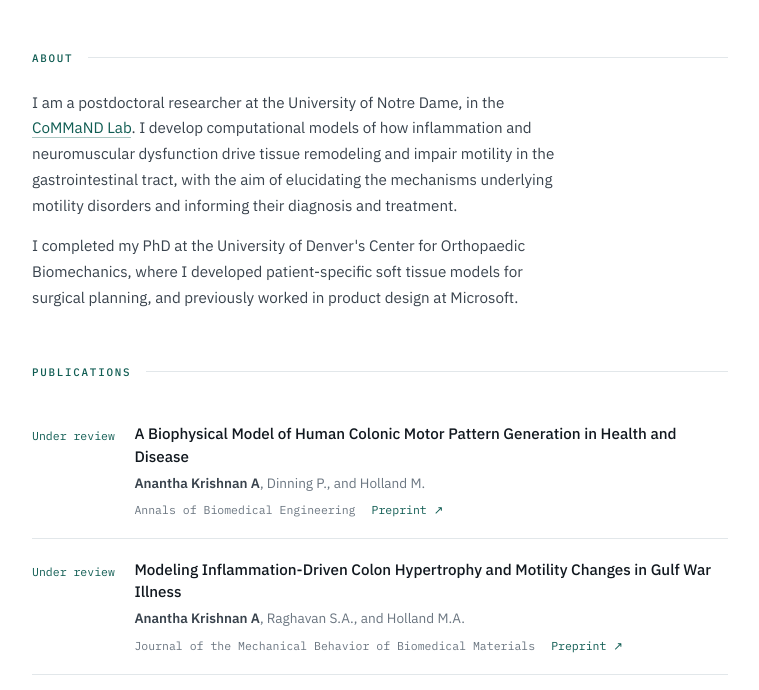
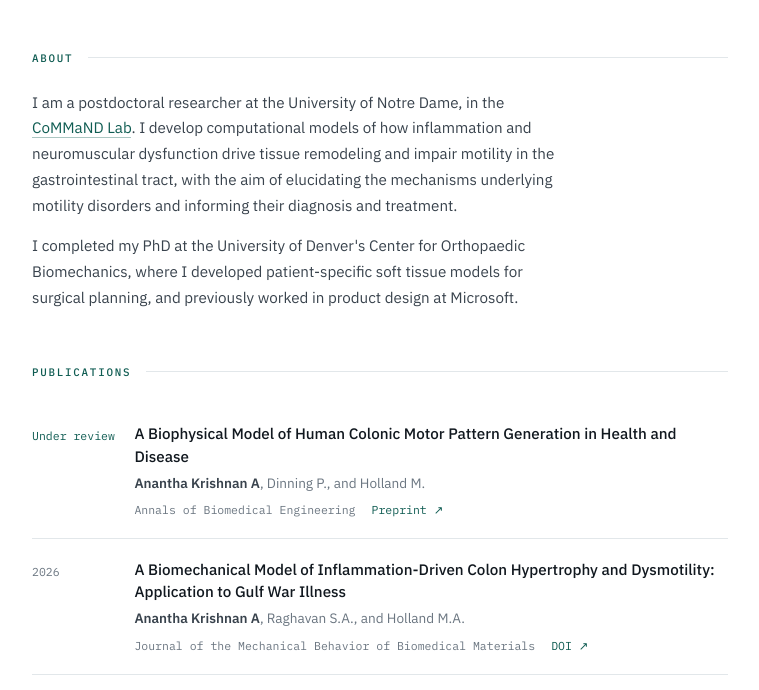
Before and after one commit to ahilankrishnan/ahilankrishnan.github.io, a plain HTML site: page index.html in a window 1280 px wide. Shown: the part 261-951 px from the top of the page, without its empty margins (260-1019 px from the left). Drawn offline with nearby package versions, Linux system fonts and the light colour scheme.

Commit message:
Update index.html

```diff
--- a/index.html
+++ b/index.html
@@ -311,19 +311,19 @@
             <p class="authors"><strong>Anantha Krishnan A</strong>, Dinning P., and Holland M.</p>
             <div class="meta">
               <span>Annals of Biomedical Engineering</span>
-              <a href="https://www.biorxiv.org/content/10.64898/2026.04.15.718795v1" target="_blank" rel="noopener">Preprint ↗</a>
+              <a href="https://pmc.ncbi.nlm.nih.gov/articles/PMC13131662/" target="_blank" rel="noopener">Preprint ↗</a>
             </div>
           </div>
         </li>
 
         <li class="entry">
-          <div class="year pending">Under review</div>
+          <div class="year">2026</div>
           <div>
-            <p class="title">Modeling Inflammation-Driven Colon Hypertrophy and Motility Changes in Gulf War Illness</p>
+            <p class="title">A Biomechanical Model of Inflammation-Driven Colon Hypertrophy and Dysmotility: Application to Gulf War Illness</p>
             <p class="authors"><strong>Anantha Krishnan A</strong>, Raghavan S.A., and Holland M.A.</p>
             <div class="meta">
               <span>Journal of the Mechanical Behavior of Biomedical Materials</span>
-              <a href="https://pmc.ncbi.nlm.nih.gov/articles/PMC12871755/" target="_blank" rel="noopener">Preprint ↗</a>
+              <a href="https://dx.doi.org/10.1016/j.jmbbm.2026.107628" target="_blank" rel="noopener">DOI ↗</a>
             </div>
           </div>
         </li>
```
